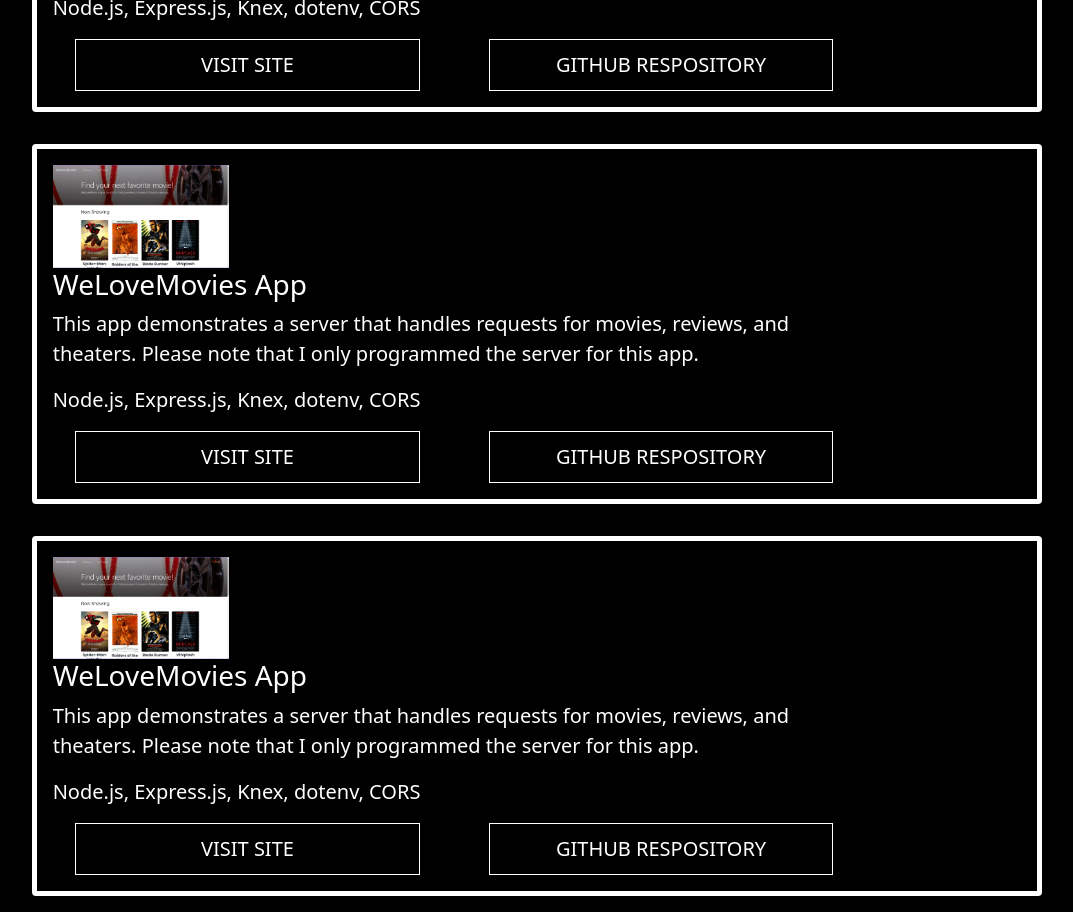
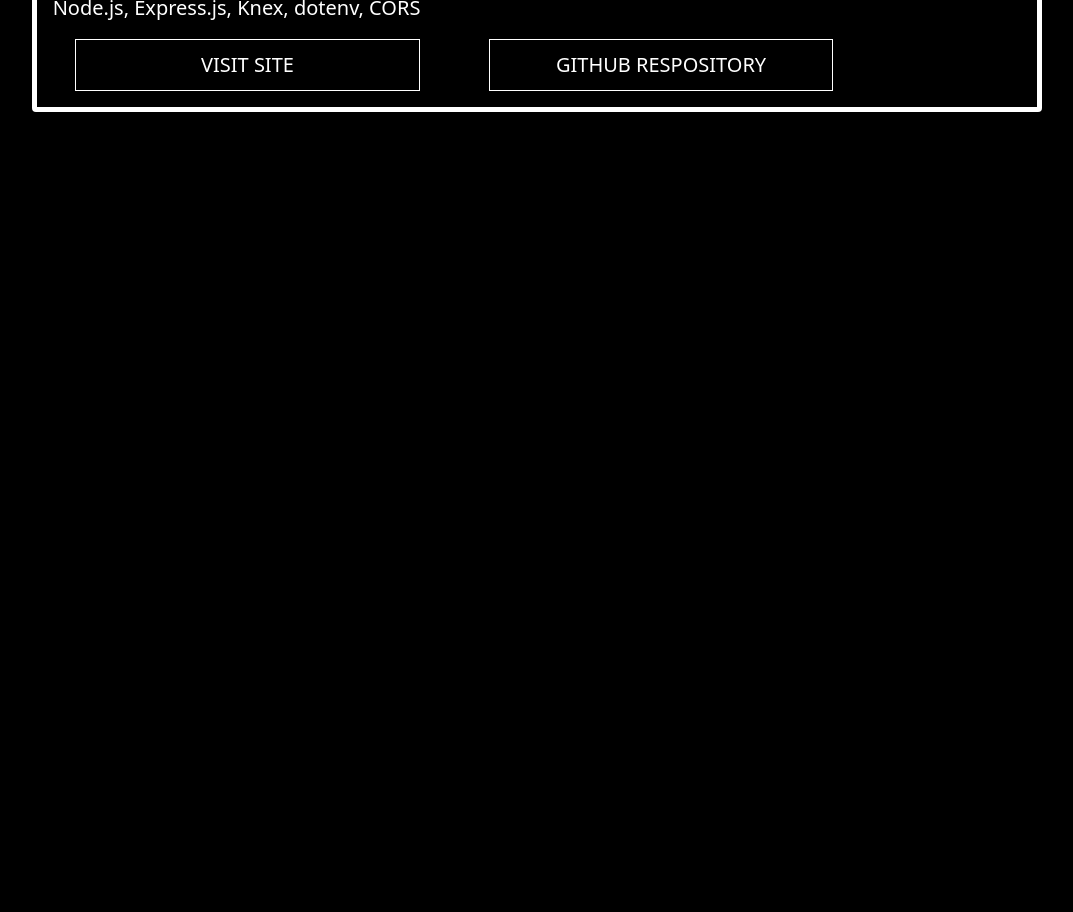
Before and after one commit to dcahoon/portfolio, a React (Create React App) app: page /about in a window 1280 px wide. Shown: the part 660-1572 px from the top of the page, without its empty margins (103-1176 px from the left). After the commit the page ends 800 px from the top, so only its background shows below. Built offline with nearby package versions, Linux system fonts and the light colour scheme.

Commit message:
removed template websites on about page

```diff
--- a/src/About.js
+++ b/src/About.js
@@ -61,40 +61,6 @@ export default function About() {
                         </div>
                     </div>
 
-                    <div className="col-sm-12 col-lg-10">
-                        <div className="card">
-                            <div className="row card-body">
-                                <img className="col-sm-4 card-img" src={welovemovies_img} alt="sans"/>
-                                <div className="col-sm-8 col-lg-10">
-                                    <h3 className="card-title">WeLoveMovies App</h3>
-                                    <p classname="card-text">This app demonstrates a server that handles requests for movies, reviews, and theaters. Please note that I only programmed the server for this app.</p>
-                                    <p className="card-text">Node.js, Express.js, Knex, dotenv, CORS</p>
-                                    <div className="row justify-content-around">
-                                        <a className="navlink col-5 border border-white" href="https://obscure-dawn-57663.herokuapp.com/" target="_blank">VISIT SITE</a>
-                                        <a className="navlink col-5 border border-white" href="https://github.com/dcahoon/welovemovies" target="_blank">GITHUB RESPOSITORY</a>
-                                    </div>
-                                </div>
-                            </div>
-                        </div>
-                    </div>
-
-                    <div className="col-sm-12 col-lg-10">
-                        <div className="card">
-                            <div className="row card-body">
-                                <img className="col-sm-4 card-img" src={welovemovies_img} alt="sans"/>
-                                <div className="col-sm-8 col-lg-10">
-                                    <h3 className="card-title">WeLoveMovies App</h3>
-                                    <p classname="card-text">This app demonstrates a server that handles requests for movies, reviews, and theaters. Please note that I only programmed the server for this app.</p>
-                                    <p className="card-text">Node.js, Express.js, Knex, dotenv, CORS</p>
-                                    <div className="row justify-content-around">
-                                        <a className="navlink col-5 border border-white" href="https://obscure-dawn-57663.herokuapp.com/" target="_blank">VISIT SITE</a>
-                                        <a className="navlink col-5 border border-white" href="https://github.com/dcahoon/welovemovies" target="_blank">GITHUB RESPOSITORY</a>
-                                    </div>
-                                </div>
-                            </div>
-                        </div>
-                    </div>
-
                 </div>
 
             </div>
```
